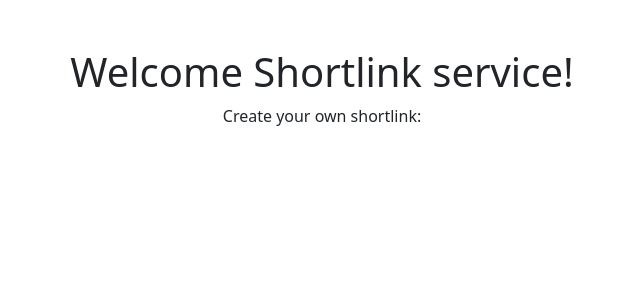
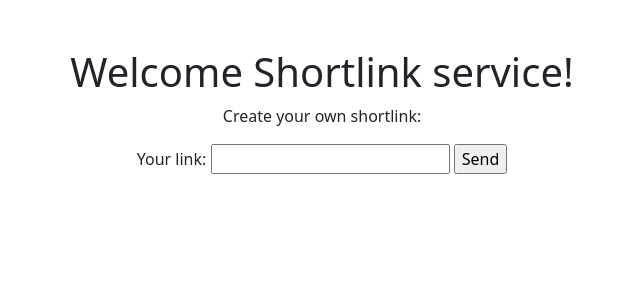
Before and after one commit to meg4ik/shortlink-service, a Django app: page / in a window 1280 px wide. Shown: the part 54-354 px from the top of the page, without its empty margins (318-958 px from the left). Run offline with Django 4.2, Linux system fonts and the light colour scheme.

Commit message:
create view post

```diff
--- a/browser_app/form.py
+++ b/browser_app/form.py
@@ -6,3 +6,4 @@ class LinkForm(forms.ModelForm):
     class Meta:
         model = Link
         fields = ['full_link']
+        labels = {'full_link':'Your link:'}
--- a/browser_app/templates/main.html
+++ b/browser_app/templates/main.html
@@ -3,7 +3,11 @@
 {% block content %}
     <h1>Welcome Shortlink service!</h1>
     <p>Create your own shortlink:</p>
-
+    <form action="{% url 'main' %}" method="post">
+    {% csrf_token %}
+    {{ form }}
+    <input type="submit" value="Send">
+    </form>
 
 
 {% endblock %}
--- a/browser_app/views.py
+++ b/browser_app/views.py
@@ -4,6 +4,8 @@ from django.contrib.auth.views import LoginView, LogoutView
 from django.views.generic.edit import CreateView
 from django.contrib.auth.forms import UserCreationForm
 from .form import LinkForm
+from django.core.exceptions import ValidationError
+from .models import Link, User
 
 # Create your views here.
 
@@ -13,6 +15,19 @@ class MainView(View):
             'form' : LinkForm
         }
         return render(request, 'main.html',context_data)
+
+    def post(self, request):
+        filled_form = LinkForm(request.POST)
+        if not filled_form.is_valid():
+            raise ValidationError()
+        if self.request.user.is_authenticated:
+            pass
+        link = Link(
+            full_link = request.POST.full_link,
+
+            )
+
+        return redirect('main')
 
 class ListView(View):
     def get(self, request):
```
